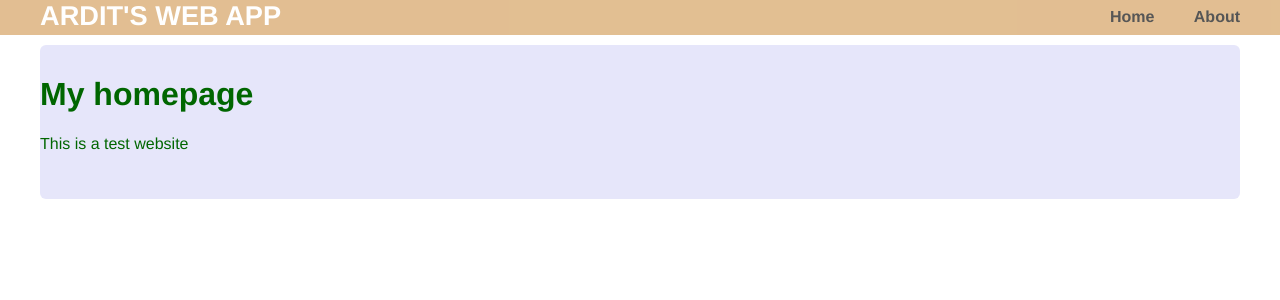
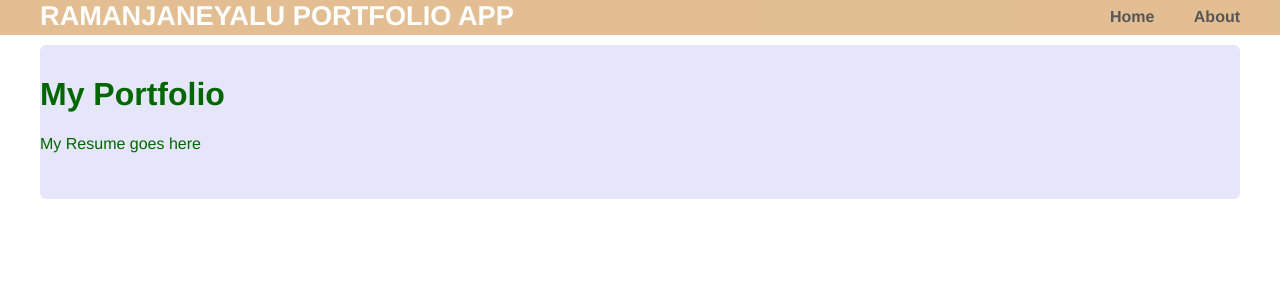
Before and after one commit to ramanjaneyalu/My_portfolio, a Flask app: page / in a window 1280 px wide. Shown: the top 300 px of the page. Run offline with Flask 2, Linux system fonts and the light colour scheme.

Commit message:
chnage to myportfolio

```diff
--- a/templates/home.html
+++ b/templates/home.html
@@ -1,7 +1,7 @@
 {% extends "layout.html" %}
 {% block content %}
 <div class="home">
-    <h1>My homepage</h1>
-    <p>This is a test website</p>
+    <h1>My Portfolio</h1>
+    <p>My Resume goes here</p>
 </div>
 {% endblock %}
--- a/templates/layout.html
+++ b/templates/layout.html
@@ -1,13 +1,13 @@
 <!DOCTYPE html>
 <html>
   <head>
-      <title>Flask App</title>
+      <title>Ramanjaneyalu</title>
       <link rel="stylesheet" href="{{url_for('static',filename='css/main.css')}}">
   </head>
   <body>
     <header>
       <div class="container">
-        <h1 class="logo">Ardit's web app</h1>
+        <h1 class="logo">Ramanjaneyalu Portfolio app</h1>
         <strong><nav>
           <ul class="menu">
             <li><a href="{{ url_for('home') }}">Home</a></li>
```
